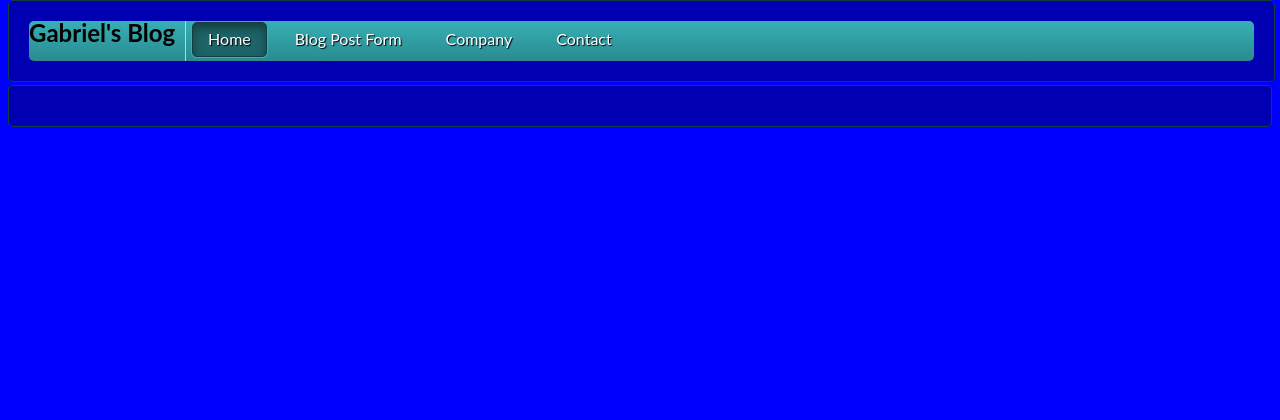
After one commit to gabriel-codina/codinag-blog, a PHP site: template view/navigation.php in a window 1280 px wide. The commit adds this page. Shown: the top 420 px of the page. Run offline with PHP 8.4, Linux system fonts and the light colour scheme; the template is opened without the code that fills it, so the values that code supplies are empty.

Commit message:
another commit

```diff
--- a/css/css.css
+++ b/css/css.css
@@ -2,6 +2,10 @@
 body{
     background-color: blue;
     height: 10000px;
+}
+
+span{
+    text-shadow: 1px 1px 1px #000;
 }
 
 .divide{
--- a/index.php
+++ b/index.php
@@ -1,3 +1,6 @@
 <?php
+require_once (__DIR__ . "/view/header.php");
+require_once (__DIR__ . "/view/navigation.php");
     require_once (__DIR__ . "/controller/create-db.php");
+    require_once (__DIR__ . "/view/footer.php");
 ?>
--- /dev/null
+++ b/model/config.php
@@ -0,0 +1,2 @@
+<?php
+$path = "";
--- a/view/header.php
+++ b/view/header.php
@@ -12,14 +12,3 @@ and open the template in the editor.
         <title></title>
     </head>
     <body>
-        <div class='cssmenu'>
-<ul>
-    <li><h2 class="title">Gabriel's Blog</h2></li>
-    <li class="divide"></li>
-   <li class='link active'><a href='#'><span>Home</span></a></li>
-   <li class='link'><a href='#'><span>Products</span></a></li>
-   <li class='link'><a href='#'><span>Company</span></a></li>
-   <li class='link last'><a href='#'><span>Contact</span></a></li>
-</ul>
-</div>
-        <div class="main">
--- /dev/null
+++ b/view/navigation.php
@@ -0,0 +1,12 @@
+
+<div class='cssmenu'>
+<ul>
+    <li><h2 class="title">Gabriel's Blog</h2></li>
+    <li class="divide"></li>
+   <li class='link active'><a href='#'><span>Home</span></a></li>
+   <li class='link'><a href='post.php'><span>Blog Post Form</span></a></li>
+   <li class='link'><a href='#'><span>Company</span></a></li>
+   <li class='link last'><a href='#'><span>Contact</span></a></li>
+</ul>
+</div>
+   <div class="main">
```
Also changed, not shown: post.php (added, +7 -0 lines), view/form.php (added, +11 -0 lines).
